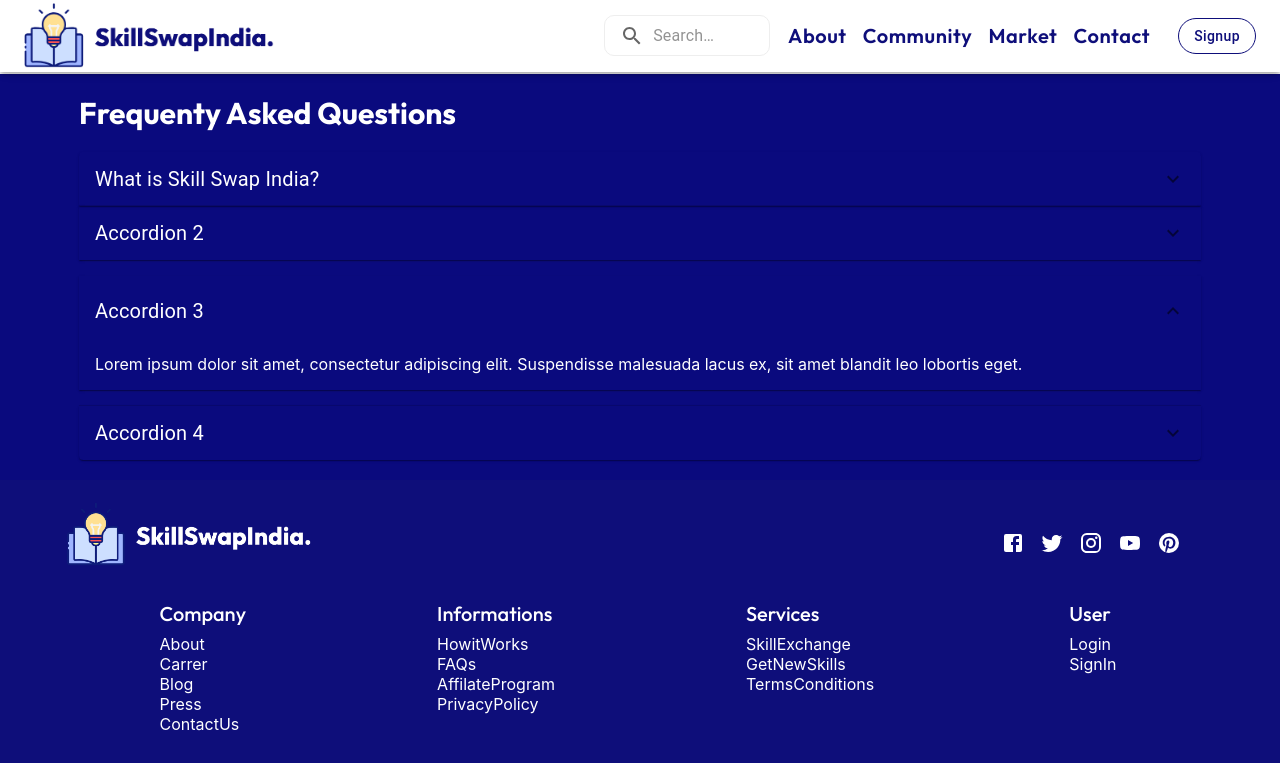
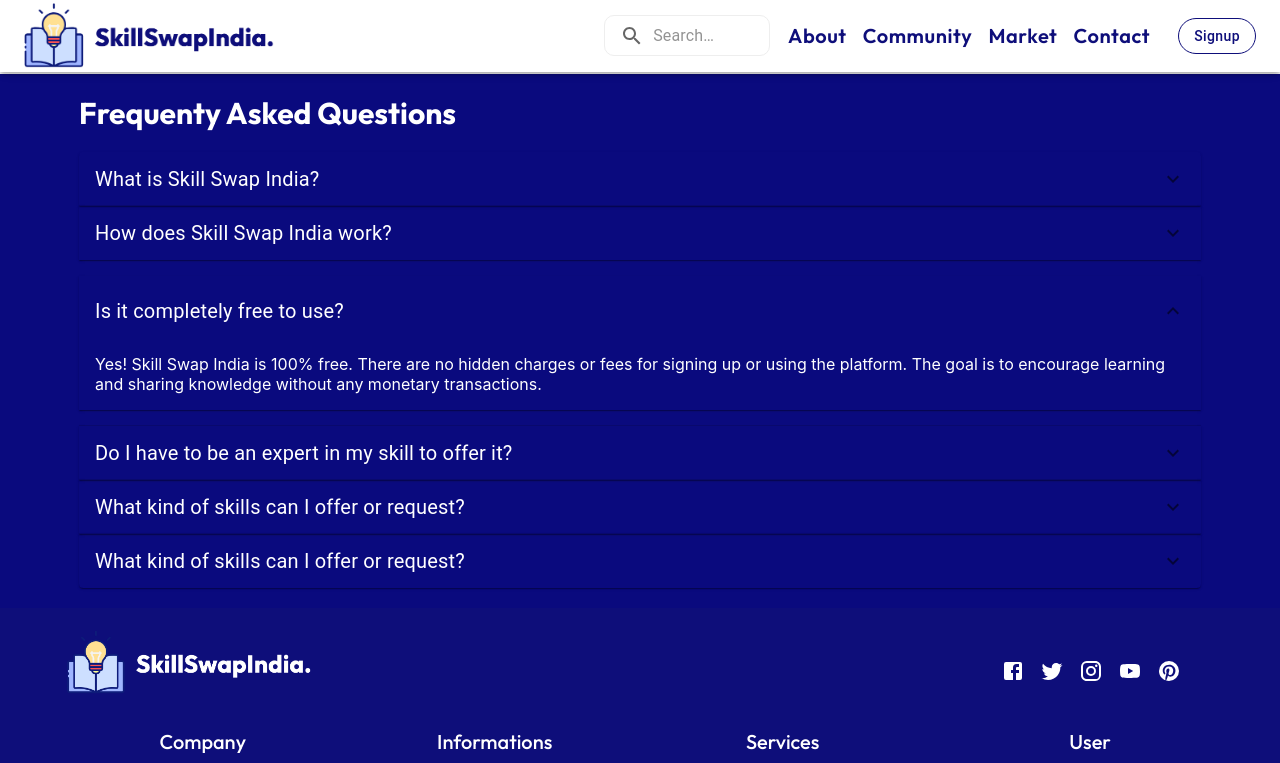
Before and after one commit to kashak2025/skill-swap, a React (Create React App) app: page /faqs in a window 1280 px wide. Shown: the top 763 px of the page. Built offline with nearby package versions, Linux system fonts and the light colour scheme.

Commit message:
last update

```diff
--- a/src/OthrPages/Faqs.jsx
+++ b/src/OthrPages/Faqs.jsx
@@ -37,11 +37,10 @@ const Faqs = () => {
                   aria-controls="panel2-content"
                   id="panel2-header"
                 >
-                  <Typography sx={{fontSize:'20px'}}>Accordion 2</Typography>
+                  <Typography sx={{fontSize:'20px'}}>How does Skill Swap India work?</Typography>
                 </AccordionSummary>
                 <AccordionDetails>
-                  Lorem ipsum dolor sit amet, consectetur adipiscing elit. Suspendisse
-                  malesuada lacus ex, sit amet blandit leo lobortis eget.
+                  Once you sign up on our platform, you can create a profile highlighting the skills you are willing to offer and the skills you'd like to learn. Browse other users' profiles, connect with those whose skills align with what you're looking to learn, and start a conversation to arrange a skill exchange.
                 </AccordionDetails>
               </Accordion>
               <Accordion defaultExpanded sx={{background:'transparent', color:'#fff'}}>
@@ -50,11 +49,10 @@ const Faqs = () => {
                   aria-controls="panel3-content"
                   id="panel3-header"
                 >
-                  <Typography sx={{fontSize:'20px'}}>Accordion 3</Typography>
+                  <Typography sx={{fontSize:'20px'}}>Is it completely free to use?</Typography>
                 </AccordionSummary>
                 <AccordionDetails>
-                  Lorem ipsum dolor sit amet, consectetur adipiscing elit. Suspendisse
-                  malesuada lacus ex, sit amet blandit leo lobortis eget.
+                  Yes! Skill Swap India is 100% free. There are no hidden charges or fees for signing up or using the platform. The goal is to encourage learning and sharing knowledge without any monetary transactions.
                 </AccordionDetails>
               </Accordion>
               <Accordion sx={{background:'transparent', color:'#fff'}}>
@@ -63,11 +61,33 @@ const Faqs = () => {
                   aria-controls="panel4-content"
                   id="panel4-header"
                 >
-                  <Typography sx={{fontSize:'20px'}}>Accordion 4</Typography>
+                  <Typography sx={{fontSize:'20px'}}>Do I have to be an expert in my skill to offer it?
+                  </Typography>
                 </AccordionSummary>
                 <AccordionDetails>
-                  Lorem ipsum dolor sit amet, consectetur adipiscing elit. Suspendisse
-                  malesuada lacus ex, sit amet blandit leo lobortis eget.
+                Not at all! Whether you're a beginner or an advanced learner, you can offer your skills. The platform is designed to help people at all levels share and learn from each other.
+                </AccordionDetails>
+              </Accordion>
+              <Accordion sx={{background:'transparent', color:'#fff'}}>
+                <AccordionSummary
+                  expandIcon={<ExpandMoreIcon />}
+                  aria-controls="panel5-content"
+                  id="panel5-header"
+                >
+                  <Typography sx={{fontSize:'20px'}}>What kind of skills can I offer or request?</Typography>
+                </AccordionSummary>
+                <AccordionDetails>You can offer or request a wide range of skills, such as language learning, coding, cooking, photography, art, music, writing, digital marketing, gardening, public speaking, and much more! If you have a skill to share, there’s likely someone looking to learn it.</AccordionDetails>
+              </Accordion>
+              <Accordion sx={{background:'transparent', color:'#fff'}}>
+                <AccordionSummary
+                  expandIcon={<ExpandMoreIcon />}
+                  aria-controls="panel6-content"
+                  id="panel6-header"
+                >
+                  <Typography sx={{fontSize:'20px'}}>What kind of skills can I offer or request?</Typography>
+                </AccordionSummary>
+                <AccordionDetails>
+                You can offer or request a wide range of skills, such as language learning, coding, cooking, photography, art, music, writing, digital marketing, gardening, public speaking, and much more! If you have a skill to share, there’s likely someone looking to learn it.
                 </AccordionDetails>
               </Accordion>
             </Box>
--- a/src/Pages/About.jsx
+++ b/src/Pages/About.jsx
@@ -20,16 +20,16 @@ const About = () => {
       <Box sx={{ mt: "90px" }}>
         <Container>
           <Box
-            sx={{ width: "100%", mt: "20px", padding: "10px 10px" }}
+            sx={{ width: "100%", mb:"20px", mt: "20px", padding: "10px 10px" }}
             className="Aboutfir"
           >
-            <Box sx={{ fontFamily: '"Outfit",serif', fontSize: "29px" }}>
+            <Box sx={{ fontFamily: '"Outfit",serif', fontSize: "30px", fontWeight:'500' }}>
               About Us
             </Box>
-            <Box className="content v2">
-              <p>
-                Welcome to Skill Swap India, the ultimate platform for skill exchange! We believe thateveryone has something valuable to teach and something new tolearn. Our mission is to create a community where people can sharetheir skills, learn from others, and grow together—without theneed for money. Whether you're a seasoned expert or a curiousbeginner, this is the place to connect, collaborate, and exchangeknowledge.
-              </p>
+            <Box>
+              <Box sx={{fontSize:'18px'}}>
+                Welcome to <span style={{fontWeight:"500",fontFamily:'"Outfit",serif'}}>SkillSwapIndia. </span>, the ultimate platform for skill exchange! We believe thateveryone has something valuable to teach and something new tolearn. Our mission is to create a community where people can sharetheir skills, learn from others, and grow together—without theneed for money. Whether you're a seasoned expert or a curiousbeginner, this is the place to connect, collaborate, and exchangeknowledge.
+              </Box>
             </Box>
           </Box>
         </Container>
--- a/src/Pages/Login.jsx
+++ b/src/Pages/Login.jsx
@@ -40,7 +40,7 @@ const Login = () => {
     <Header/>
       <Box sx={{mt:'100px'}}>
               <Container>
-                <Box sx={{ width: '100%', display: 'flex',marginTop:'94px',px:{lg:'180px',md:'90px', sm:'0px'},justifyContent:'center' }}>
+                <Box sx={{ width: '100%', display: 'flex',mb:'25px',marginTop:'94px',px:{lg:'180px',md:'90px', sm:'0px'},justifyContent:'center' }}>
                   <Box className="left" sx={{ width: '40%', height:{lg:'500px',md:'500px',sm:"454px",xs:'0'},display:{lg:"block",md:'block',sm:"block",xs:'none'}}}>
                       <video width={"100%"} style={{borderRadius:'50px 0px 0px 50px'}} height={"100%"} autoPlay loop muted>
                         <source src={VDO1} width={"100%"} height={"100%"} type='video/mp4' muted autoPlay loop />
--- a/src/Pages/Signup.jsx
+++ b/src/Pages/Signup.jsx
@@ -43,7 +43,7 @@ const Signup = () => {
       <Header />
       <Box sx={{mt:'100px'}}>
         <Container>
-          <Box sx={{ width: '100%', display: 'flex',marginTop:'94px',px:{lg:'180px',md:'90px', sm:'0px'},justifyContent:'center' }}>
+          <Box sx={{ width: '100%', display: 'flex',mb:'25px',marginTop:'94px',px:{lg:'180px',md:'90px', sm:'0px'},justifyContent:'center' }}>
             <Box className="left" sx={{ width: '40%', height:{lg:'500px',md:'500px',sm:"454px",xs:'0'},display:{lg:"block",md:'block',sm:"block",xs:'none'}}}>
                 <video width={"100%"} style={{borderRadius:'50px 0px 0px 50px'}} height={"100%"} autoPlay loop muted>
                   <source src={VDO1} width={"100%"} height={"100%"} type='video/mp4' muted autoPlay loop />
```
